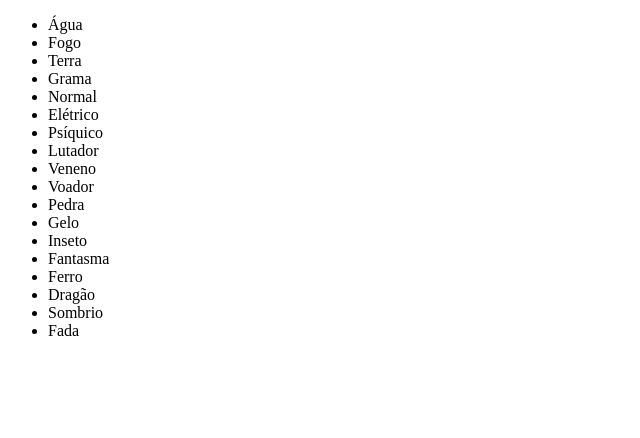
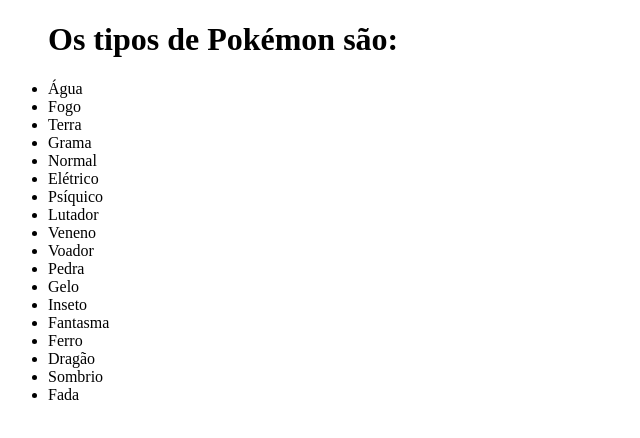
Before and after one commit to Rodrxgo/CursoGIT_Alura, a plain HTML site: page index.html in a window 1280 px wide. Shown: the whole page, without its empty margins (0-640 px from the left). Drawn offline with Linux system fonts and the light colour scheme.

Commit message:
Adicionando um título ao corpo

```diff
--- a/index.html
+++ b/index.html
@@ -9,6 +9,8 @@
 <body>
 
     <ul>
+
+        <h1>Os tipos de Pokémon são: </h1>
 
         <li>Água</li>
         <li>Fogo</li>
```
